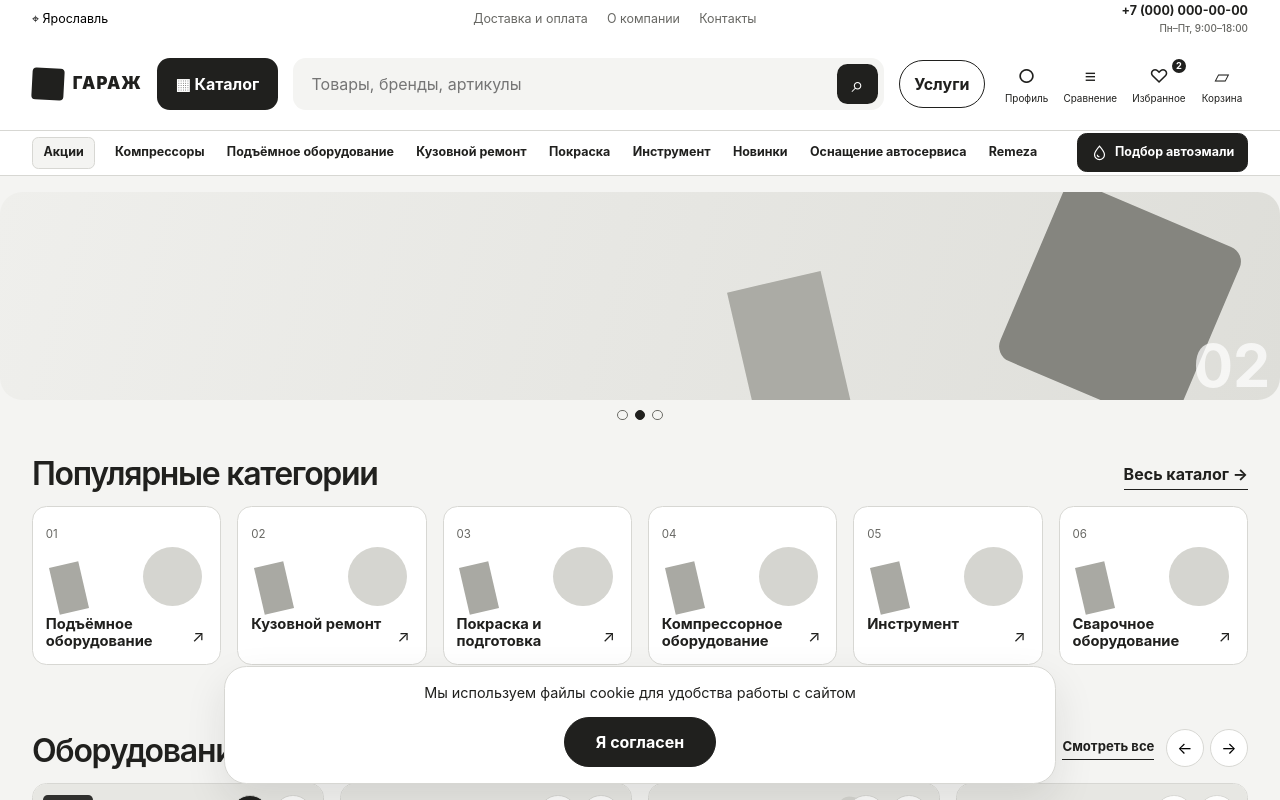
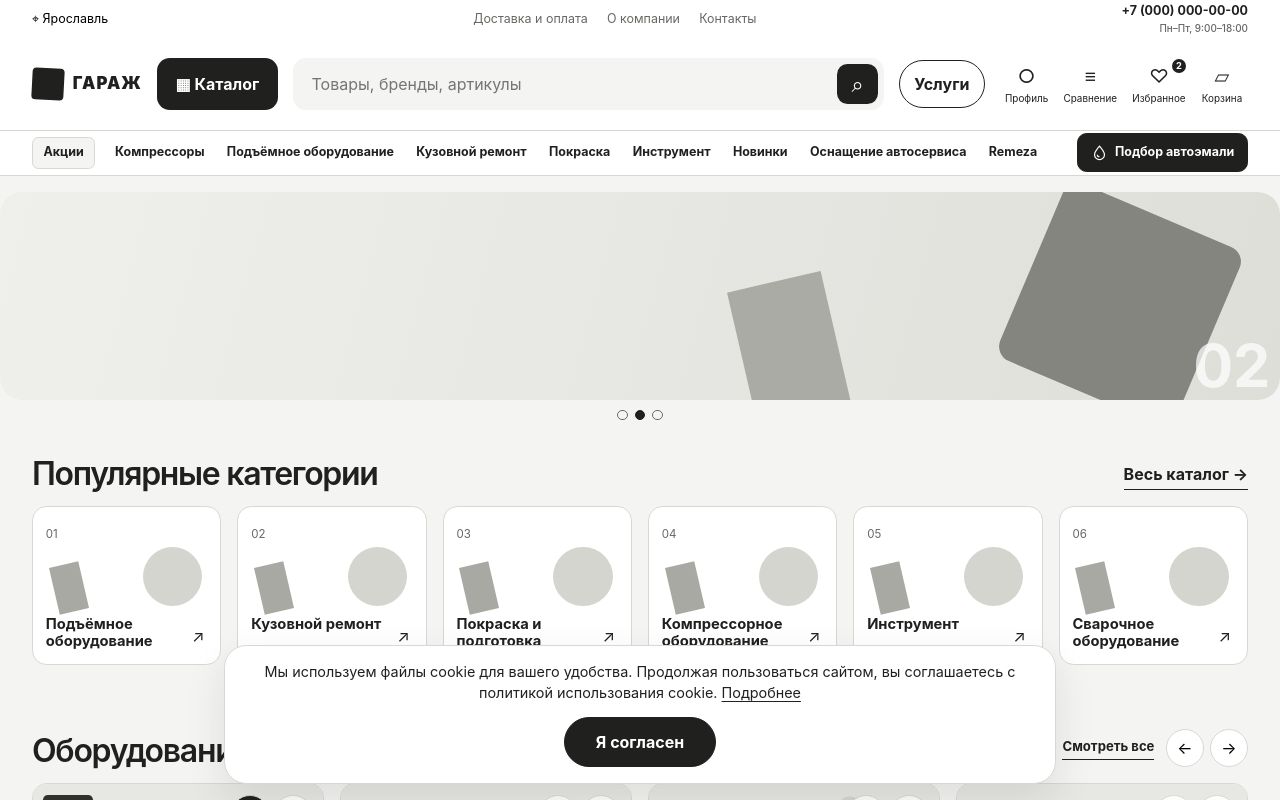
Before and after one commit to kcska18051-crypto/garage, a React (Vite) app in the folder prototype/: page / in a window 1280 px wide. Shown: the top 800 px of the page. Built offline with nearby package versions, Linux system fonts and the light colour scheme.

Commit message:
fix: use approved cookie notice copy

```diff
--- a/prototype/src/features/cookie/CookieBanner.css
+++ b/prototype/src/features/cookie/CookieBanner.css
@@ -24,6 +24,11 @@
   line-height: 1.45;
   margin: 0;
 }
+.cookie-banner__copy a {
+  color: inherit;
+  text-decoration: underline;
+  text-underline-offset: .18em;
+}
 .cookie-banner__actions { display: flex; justify-content: center; }
 .cookie-banner__actions .button { min-height: 2.65rem; min-width: 9.5rem; white-space: nowrap; }
 
--- a/prototype/src/features/cookie/CookieBanner.tsx
+++ b/prototype/src/features/cookie/CookieBanner.tsx
@@ -1,3 +1,4 @@
+import { Link } from 'react-router-dom'
 import { useCookiePreference } from '../../state/CookiePreferenceState'
 import './CookieBanner.css'
 
@@ -8,7 +9,10 @@ export function CookieBanner() {
   return (
     <section className="cookie-banner" role="region" aria-label="Настройки cookie">
       <div className="cookie-banner__copy">
-        <p>Мы используем файлы cookie для удобства работы с сайтом</p>
+        <p>
+          Мы используем файлы cookie для вашего удобства. Продолжая пользоваться сайтом, вы соглашаетесь с политикой использования cookie.{' '}
+          <Link to="/privacy">Подробнее</Link>
+        </p>
       </div>
       <div className="cookie-banner__actions">
         <button type="button" className="button button--dark" onClick={() => choose('all')}>Я согласен</button>
```
Also changed, not shown: 3 other files (tests, documents, lock files or other folders).
